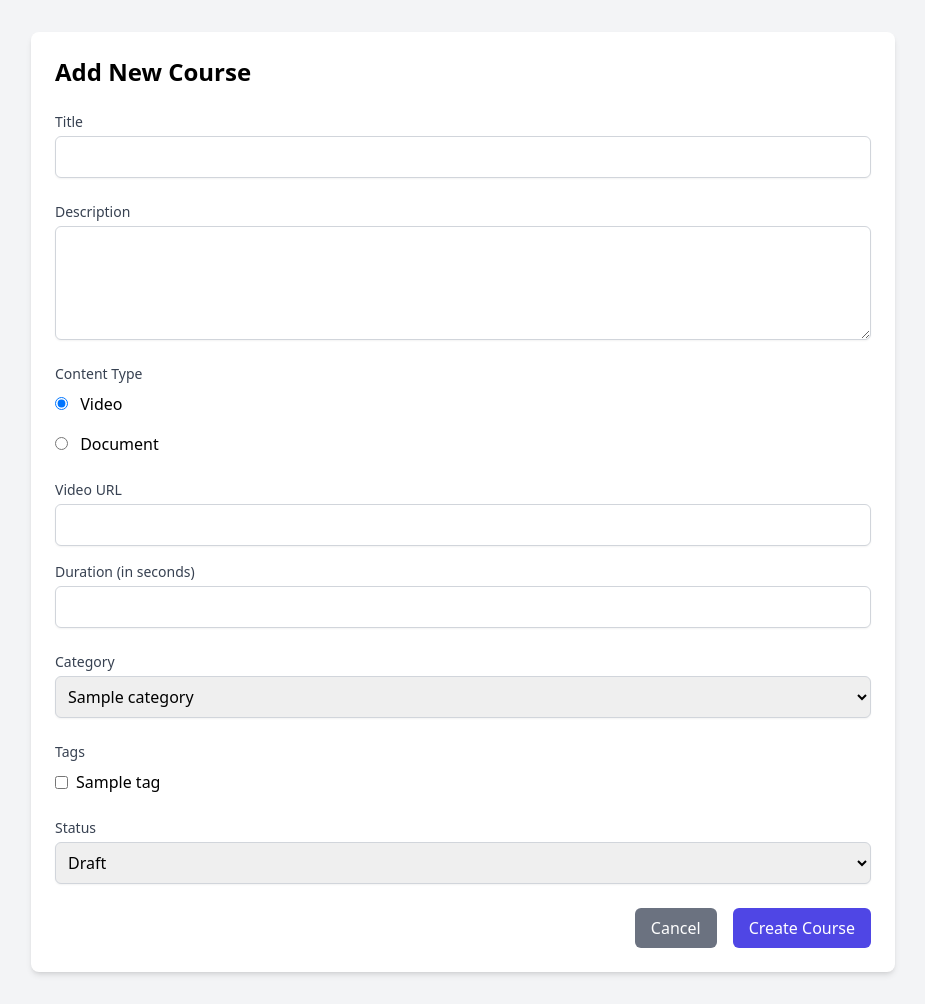
After one commit to AbdeljalilElouafi/Youdemy_Plateform, a PHP site: template src/View/teacher/add-course.php in a window 1280 px wide. The commit adds this page. Shown: the whole page, without its empty margins (177-1102 px from the left). Run offline with PHP 8.4, Linux system fonts and the light colour scheme; the template is opened without the code that fills it: most values are stand-ins (such as "Sample title", 1, 10 or a date in 2020); data that the repository does not hold is empty; some libraries are stand-ins or nearby versions.

Commit message:
YP-28 added the teacher form to add a course

```diff
--- a/src/View/student-page.php
+++ b/src/View/student/student-page.php
@@ -18,7 +18,7 @@
                 </div>
                 <div class="flex items-center space-x-4">
                     <span class="text-gray-600">Welcome, <?= htmlspecialchars($_SESSION['user']['first_name']) ?></span>
-                    <a href="../pages/logout.php" class="text-red-600 hover:text-red-800">Logout</a>
+                    <a href="../../pages/logout.php" class="text-red-600 hover:text-red-800">Logout</a>
                 </div>
             </div>
         </div>
--- /dev/null
+++ b/src/View/teacher/add-course.php
@@ -0,0 +1,142 @@
+<!DOCTYPE html>
+<html lang="en">
+<head>
+    <meta charset="UTF-8">
+    <meta name="viewport" content="width=device-width, initial-scale=1.0">
+    <title>Add New Course - Youdemy</title>
+    <script src="https://cdn.tailwindcss.com"></script>
+</head>
+<body class="bg-gray-100">
+    <!-- Navigation bar remains the same -->
+
+    <div class="max-w-4xl mx-auto px-4 py-8">
+        <div class="bg-white rounded-lg shadow-md p-6">
+            <h2 class="text-2xl font-bold mb-6">Add New Course</h2>
+
+            <?php if ($error): ?>
+                <div class="bg-red-100 border border-red-400 text-red-700 px-4 py-3 rounded mb-4">
+                    <?= htmlspecialchars($error) ?>
+                </div>
+            <?php endif; ?>
+
+            <form action="" method="POST" enctype="multipart/form-data">
+                <div class="space-y-6">
+                    <div>
+                        <label for="title" class="block text-sm font-medium text-gray-700">Title</label>
+                        <input type="text" id="title" name="title" required
+                               class="mt-1 block w-full border border-gray-300 rounded-md shadow-sm p-2">
+                    </div>
+
+                    <div>
+                        <label for="description" class="block text-sm font-medium text-gray-700">Description</label>
+                        <textarea id="description" name="description" rows="4" required
+                                  class="mt-1 block w-full border border-gray-300 rounded-md shadow-sm p-2"></textarea>
+                    </div>
+
+                    <div>
+                        <label class="block text-sm font-medium text-gray-700">Content Type</label>
+                        <div class="mt-2 space-y-4">
+                            <div>
+                                <input type="radio" id="type_video" name="content_type" value="video" checked
+                                       onchange="toggleContentType()"
+                                       class="mr-2">
+                                <label for="type_video">Video</label>
+                            </div>
+                            <div>
+                                <input type="radio" id="type_document" name="content_type" value="document"
+                                       onchange="toggleContentType()"
+                                       class="mr-2">
+                                <label for="type_document">Document</label>
+                            </div>
+                        </div>
+                    </div>
+
+                    <div id="video_content" class="space-y-4">
+                        <div>
+                            <label for="video_url" class="block text-sm font-medium text-gray-700">Video URL</label>
+                            <input type="url" id="video_url" name="video_url"
+                                   class="mt-1 block w-full border border-gray-300 rounded-md shadow-sm p-2">
+                        </div>
+                        <div>
+                            <label for="video_duration" class="block text-sm font-medium text-gray-700">Duration (in seconds)</label>
+                            <input type="number" id="video_duration" name="video_duration"
+                                   class="mt-1 block w-full border border-gray-300 rounded-md shadow-sm p-2">
+                        </div>
+                    </div>
+
+                    <div id="document_content" class="hidden">
+                        <label for="document_file" class="block text-sm font-medium text-gray-700">Upload Document (PDF or Word)</label>
+                        <input type="file" id="document_file" name="document_file" accept=".pdf,.doc,.docx"
+                               class="mt-1 block w-full border border-gray-300 rounded-md shadow-sm p-2">
+                    </div>
+
+                    <div>
+                        <label for="category" class="block text-sm font-medium text-gray-700">Category</label>
+                        <select id="category" name="category" required
+                                class="mt-1 block w-full border border-gray-300 rounded-md shadow-sm p-2">
+                            <?php foreach ($categories as $category): ?>
+                                <option value="<?= htmlspecialchars($category['id']) ?>">
+                                    <?= htmlspecialchars($category['name']) ?>
+                                </option>
+                            <?php endforeach; ?>
+                        </select>
+                    </div>
+
+                    <div>
+                        <label class="block text-sm font-medium text-gray-700 mb-2">Tags</label>
+                        <div class="grid grid-cols-3 gap-4">
+                            <?php foreach ($tags as $tag): ?>
+                                <div class="flex items-center">
+                                    <input type="checkbox" id="tag_<?= $tag['id'] ?>" name="tags[]"
+                                           value="<?= htmlspecialchars($tag['id']) ?>"
+                                           class="mr-2">
+                                    <label for="tag_<?= $tag['id'] ?>"><?= htmlspecialchars($tag['name']) ?></label>
+                                </div>
+                            <?php endforeach; ?>
+                        </div>
+                    </div>
+
+                    <div>
+                        <label for="status" class="block text-sm font-medium text-gray-700">Status</label>
+                        <select id="status" name="status" required
+                                class="mt-1 block w-full border border-gray-300 rounded-md shadow-sm p-2">
+                            <option value="draft">Draft</option>
+                            <option value="published">Published</option>
+                        </select>
+                    </div>
+
+                    <div class="flex justify-end space-x-4">
+                        <a href="../../pages/teacher-page.php"
+                           class="bg-gray-500 text-white px-4 py-2 rounded-md hover:bg-gray-600">
+                            Cancel
+                        </a>
+                        <button type="submit"
+                                class="bg-indigo-600 text-white px-4 py-2 rounded-md hover:bg-indigo-700">
+                            Create Course
+                        </button>
+                    </div>
+                </div>
+            </form>
+        </div>
+    </div>
+
+    <script>
+        function toggleContentType() {
+            const videoContent = document.getElementById('video_content');
+            const documentContent = document.getElementById('document_content');
+            const isVideo = document.getElementById('type_video').checked;
+
+            videoContent.classList.toggle('hidden', !isVideo);
+            documentContent.classList.toggle('hidden', isVideo);
+
+            // Reset the fields when switching
+            if (isVideo) {
+                document.getElementById('document_file').value = '';
+            } else {
+                document.getElementById('video_url').value = '';
+                document.getElementById('video_duration').value = '';
+            }
+        }
+    </script>
+</body>
+</html>
--- a/src/View/teacher-page.php
+++ b/src/View/teacher/teacher-page.php
@@ -49,7 +49,7 @@
         <div class="bg-white rounded-lg shadow-md p-6">
             <div class="flex justify-between items-center mb-6">
                 <h2 class="text-2xl font-bold">My Courses</h2>
-                <a href="/teacher/add-course.php"
+                <a href="../pages/add-course.php"
                    class="bg-indigo-600 text-white px-4 py-2 rounded-md hover:bg-indigo-700">
                     Add New Course
                 </a>
--- a/src/pages/student-page.php
+++ b/src/pages/student-page.php
@@ -16,5 +16,5 @@ $enrolledCourses = $courseModel->getStudentCourses($_SESSION['user']['id']);
 $availableCourses = $courseModel->getAvailableCourses($_SESSION['user']['id']);
 
 
-require_once __DIR__ . '/../View/student-page.php';
+require_once __DIR__ . '/../View/student/student-page.php';
 ?>
--- a/src/pages/teacher-page.php
+++ b/src/pages/teacher-page.php
@@ -15,5 +15,5 @@ $statistics = $courseModel->getCourseStatistics($_SESSION['user']['id']);
 $courses = $courseModel->getTeacherCourses($_SESSION['user']['id']);
 
 
-require_once __DIR__ . '/../View/teacher-page.php';
+require_once __DIR__ . '/../View/teacher/teacher-page.php';
 ?>
```
Also changed, not shown: src/Model/CategoryModel.php (added, +24 -0 lines), src/Model/CourseModel.php (+94 -1 lines), src/Model/TagModel.php (added, +35 -0 lines), src/pages/add-course.php (added, +76 -0 lines).
